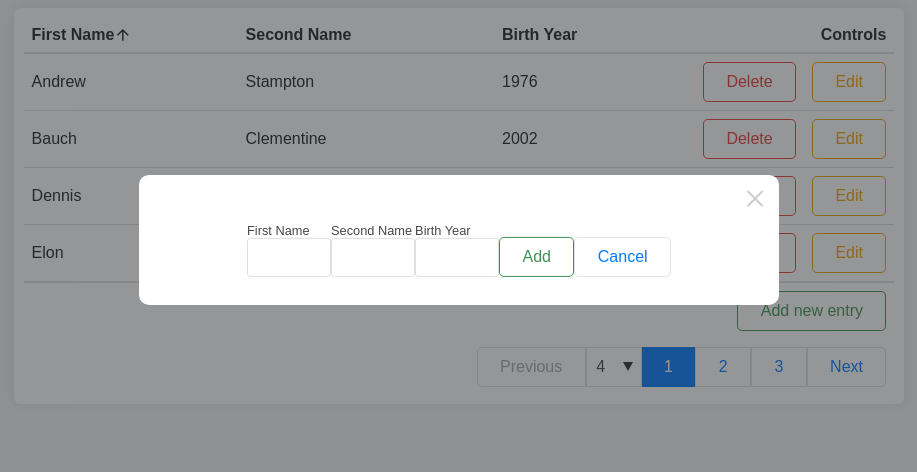
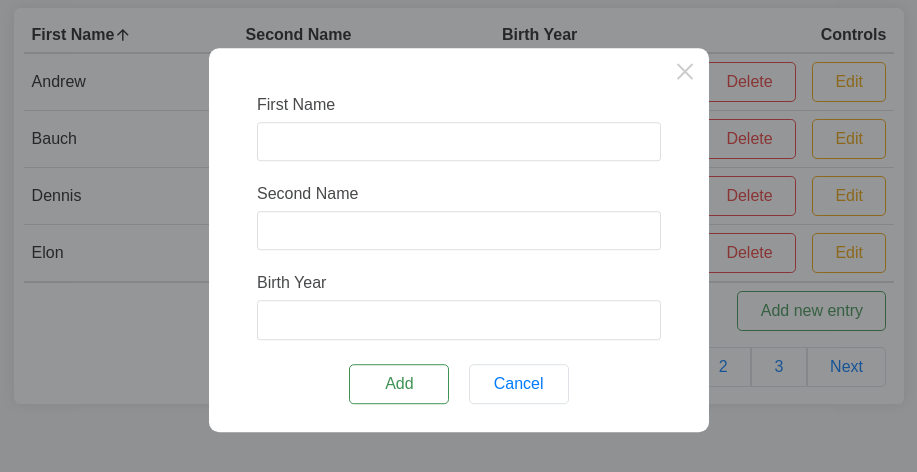
Before and after one commit to bigfatpartyguy/repo-for-learning, a React (Create React App) app: page / in a window 1280 px wide. Both pictures are taken after a click on the button "Add new entry". Shown: the top 472 px of the page, without its empty margins (181-1098 px from the left). Built offline with nearby package versions, Linux system fonts and the light colour scheme.

Commit message:
minor fixes for modals styles

```diff
--- a/src/components/CommonModal/CommonModal.module.css
+++ b/src/components/CommonModal/CommonModal.module.css
@@ -1,10 +1,11 @@
 .modal {
   position: absolute;
   max-width: 890px;
+  min-width: 500px;
   top: 30%;
   left: 50%;
   transform: translate(-50%, -50%);
-  padding: 40px 100px 20px;
+  padding: 40px 40px 20px;
   border-radius: 10px;
   background-color: white;
   color: #464849;
--- a/src/components/CommonModal/Modals/AddEditModal.jsx
+++ b/src/components/CommonModal/Modals/AddEditModal.jsx
@@ -19,3 +19,15 @@ export default function AddEditModal(props) {
     </CommonModal>
   );
 }
+
+AddEditModal.propTypes = {
+  isOpen: PropTypes.bool,
+  handleAddRow: PropTypes.func,
+  handleCloseModal: PropTypes.func,
+};
+
+AddEditModal.defaultProps = {
+  isOpen: false,
+  handleAddRow: () => {},
+  handleCloseModal: () => {},
+};
--- /dev/null
+++ b/src/components/Input/Input.jsx
@@ -0,0 +1,35 @@
+import React from 'react';
+import PropTypes from 'prop-types';
+import styles from './Input.module.css';
+
+export default function Input(props) {
+  const { text, id, onChange, value } = props;
+  return (
+    <div className={styles.inputComponent}>
+      <label htmlFor={id}>{text}</label>
+      <input
+        id={id}
+        type="text"
+        name={id}
+        value={value}
+        onChange={onChange}
+        autoComplete="off"
+        required
+      />
+    </div>
+  );
+}
+
+Input.propTypes = {
+  text: PropTypes.string,
+  id: PropTypes.string,
+  onChange: PropTypes.func,
+  value: PropTypes.string,
+};
+
+Input.defaultProps = {
+  text: null,
+  id: null,
+  onChange: () => {},
+  value: null,
+};
--- /dev/null
+++ b/src/components/Input/Input.module.css
@@ -0,0 +1,17 @@
+.inputComponent {
+  display: flex;
+  flex-flow: column nowrap;
+  width: 100%;
+  margin-bottom: 1.5rem;
+}
+
+.inputComponent label {
+  width: 100%;
+  text-align: left;
+  font-size: 1rem;
+  margin-bottom: 0.5rem;
+}
+
+.inputComponent input {
+  width: 100%;
+}
--- a/src/components/SubmitRow/SubmitRow.jsx
+++ b/src/components/SubmitRow/SubmitRow.jsx
@@ -1,5 +1,6 @@
 import React from 'react';
 import PropTypes from 'prop-types';
+import Input from '../Input/Input';
 import styles from './SubmitRow.module.css';
 
 export default class SubmitRow extends React.Component {
@@ -32,39 +33,25 @@ export default class SubmitRow extends React.Component {
     const { firstName, secondName, birthYear } = this.state;
     return (
       <form className={styles.main} onSubmit={this.handleSubmit}>
-        <label htmlFor="name">
-          First Name
-          <input
+        <Input
+          text="First Name"
           id="firstName"
-            type="text"
-            name="firstName"
           value={firstName}
           onChange={this.handleChange}
-            required
         />
-        </label>
-        <label htmlFor="surname">
-          Second Name
-          <input
+        <Input
+          text="Second Name"
           id="secondName"
-            type="text"
-            name="secondName"
           value={secondName}
           onChange={this.handleChange}
-            required
         />
-        </label>
-        <label htmlFor="year">
-          Birth Year
-          <input
+        <Input
+          text="Birth Year"
           id="birthYear"
-            type="number"
-            name="birthYear"
           value={birthYear}
           onChange={this.handleChange}
         />
-        </label>
-        {this.props.children}
+        <div className={styles.buttons}>{this.props.children}</div>
       </form>
     );
   }
--- a/src/components/SubmitRow/SubmitRow.module.css
+++ b/src/components/SubmitRow/SubmitRow.module.css
@@ -1,14 +1,19 @@
 .main {
   display: flex;
-  justify-content: space-between;
-  align-items: flex-end;
+  flex-flow: column nowrap;
+  width: 100%;
   padding: 0.5rem;
 }
 
-.main label {
-  width: 25%;
+.buttons {
+  display: flex;
+  justify-content: center;
 }
 
-.main input {
-  width: 100%;
+.buttons button {
+  min-width: 100px;
 }
+
+.buttons button:first-child {
+  margin-right: 1.2rem;
+}
```
Lines whose indentation alone changed are shown as unchanged.
